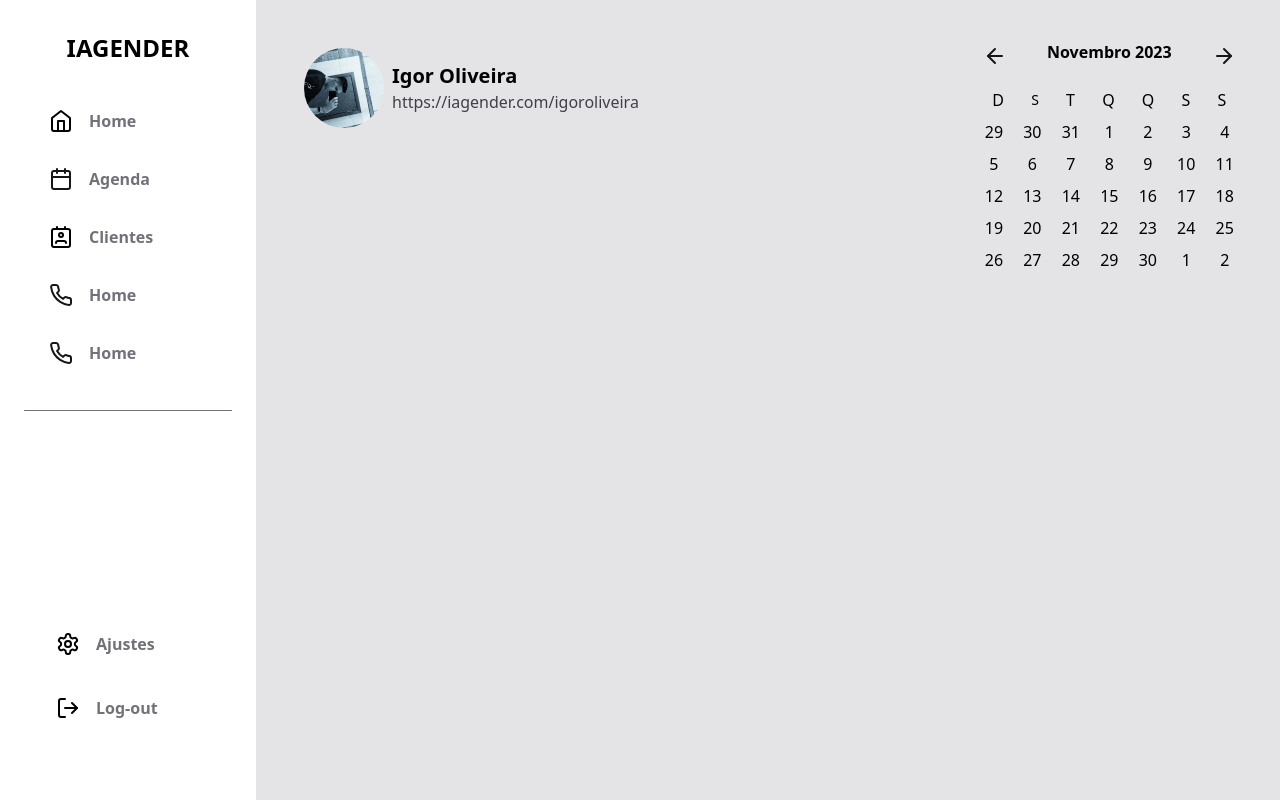
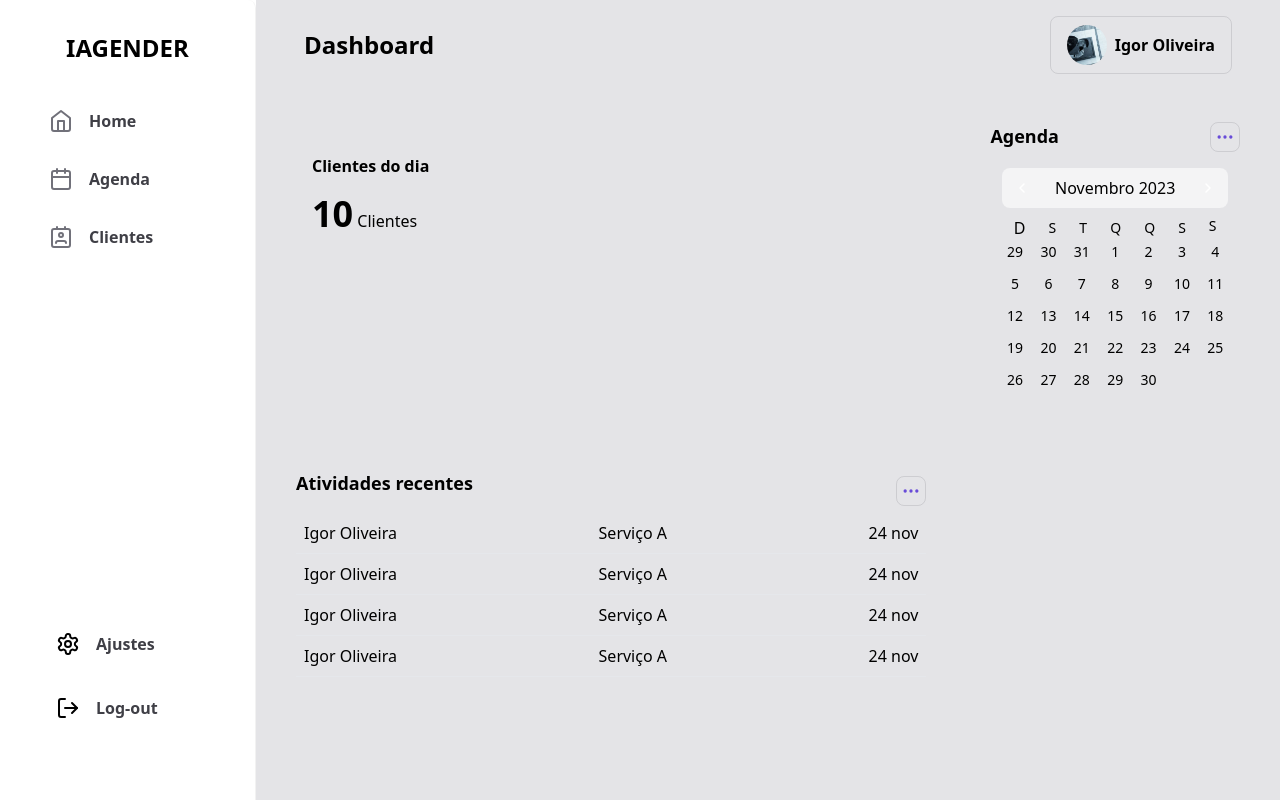
Before and after one commit to IgoorOliveira/iagender, a Django app: page /dashboard/ in a window 1280 px wide. Run offline with Django 4.2, Linux system fonts and the light colour scheme; data that the repository does not hold is empty; some libraries are stand-ins or nearby versions.

Commit message:
style: second version of dashboard

```diff
--- a/home/forms.py
+++ b/home/forms.py
@@ -36,6 +36,11 @@
         model = EstablishmentDay
         fields = "__all__"
 
+class ServiceForm(forms.ModelForm):
+    class Meta:
+        model = Service
+        fields = ["name", "duration", "description"]
+
 
 
 DayFormSet = modelform_factory(EstablishmentDay, exclude=['status'])
--- a/home/templates/aside-dashboard.html
+++ b/home/templates/aside-dashboard.html
@@ -1,54 +1,45 @@
 {% load static %}
-<aside class="bg-complement flex flex-col w-1/5 h-screen px-6 py-8">
+<aside class="bg-complement flex flex-col w-1/5 h-screen rounded-t-lg px-6 py-8 border-r border-zinc-950/5">
     <h1 class="w-full text-center text-2xl font-bold"><a href="{{'/'}}"><span class="text-primary">I</span>AGENDER</a>
     </h1>
 
-    <nav class="w-full flex flex-col gap-2 py-8 border-b border-zinc-500">
+    <nav class="w-full flex flex-col gap-2 py-8 ">
         <button
             class="flex items-center gap-4 px-6 py-3 border border-transparent rounded-lg group hover:bg-zinc-400/20 hover:border-zinc-950/5">
             <svg xmlns="http://www.w3.org/2000/svg" width="24" height="24" viewBox="0 0 24 24" fill="none"
                 stroke="currentColor" stroke-width="2" stroke-linecap="round" stroke-linejoin="round"
-                class="lucide lucide-home group-hover:stroke-primary">
+                class="lucide lucide-home stroke-zinc-500 group-hover:stroke-primary">
                 <path d="m3 9 9-7 9 7v11a2 2 0 0 1-2 2H5a2 2 0 0 1-2-2z" />
                 <polyline points="9 22 9 12 15 12 15 22" />
             </svg>
-            <p class="font-semibold text-zinc-500 group-hover:text-zinc-950">Home</p>
+            <p class="font-semibold text-zinc-700 group-hover:text-zinc-950">Home</p>
         </button>
         <button
             class="flex items-center gap-4 px-6 py-3 border border-transparent rounded-lg group hover:bg-zinc-400/20 hover:border-zinc-950/5">
             <svg xmlns="http://www.w3.org/2000/svg" width="24" height="24" viewBox="0 0 24 24" fill="none"
                 stroke="#171616" stroke-width="2" stroke-linecap="round" stroke-linejoin="round"
-                class="lucide lucide-calendar group-hover:stroke-primary">
+                class="lucide lucide-calendar stroke-zinc-500 group-hover:stroke-primary">
                 <rect width="18" height="18" x="3" y="4" rx="2" ry="2" />
                 <line x1="16" x2="16" y1="2" y2="6" />
                 <line x1="8" x2="8" y1="2" y2="6" />
                 <line x1="3" x2="21" y1="10" y2="10" />
             </svg>
-            <p class="font-semibold text-zinc-500 group-hover:text-zinc-950">Agenda</p>
+            <p class="font-semibold text-zinc-700 group-hover:text-zinc-950">Agenda</p>
         </button>
         <button
             class="flex items-center gap-4 px-6 py-3 border border-transparent rounded-lg group hover:bg-zinc-400/20 hover:border-zinc-950/5">
             <svg xmlns="http://www.w3.org/2000/svg" width="24" height="24" viewBox="0 0 24 24" fill="none"
                 stroke="currentColor" stroke-width="2" stroke-linecap="round" stroke-linejoin="round"
-                class="lucide lucide-contact group-hover:stroke-primary">
+                class="lucide lucide-contact stroke-zinc-500 group-hover:stroke-primary">
                 <path d="M17 18a2 2 0 0 0-2-2H9a2 2 0 0 0-2 2" />
                 <rect width="18" height="18" x="3" y="4" rx="2" />
                 <circle cx="12" cy="10" r="2" />
                 <line x1="8" x2="8" y1="2" y2="4" />
                 <line x1="16" x2="16" y1="2" y2="4" />
             </svg>
-            <p class="font-semibold text-zinc-500 group-hover:text-zinc-950">Clientes</p>
+            <p class="font-semibold text-zinc-700 group-hover:text-zinc-950">Clientes</p>
         </button>
-        <button
-            class="flex items-center gap-4 px-6 py-3 border border-transparent rounded-lg group hover:bg-zinc-400/20 hover:border-zinc-950/5">
-            <img class="text-zinc-400" src="{% static 'assets/svg/phone.svg' %}" alt="">
-            <p class="font-semibold text-zinc-500 group-hover:text-zinc-950">Home</p>
-        </button>
-        <button
-            class="flex items-center gap-4 px-6 py-3 border border-transparent rounded-lg group hover:bg-zinc-400/20 hover:border-zinc-950/5">
-            <img class="text-zinc-400" src="{% static 'assets/svg/phone.svg' %}" alt="">
-            <p class="font-semibold text-zinc-500 group-hover:text-zinc-950">Home</p>
-        </button>
+
     </nav>
     <nav class="w-full mt-auto flex flex-col gap-2 py-8">
         <button class="flex items-center gap-4 px-8 py-4 rounded-lg">
@@ -59,7 +50,7 @@
                     d="M12.22 2h-.44a2 2 0 0 0-2 2v.18a2 2 0 0 1-1 1.73l-.43.25a2 2 0 0 1-2 0l-.15-.08a2 2 0 0 0-2.73.73l-.22.38a2 2 0 0 0 .73 2.73l.15.1a2 2 0 0 1 1 1.72v.51a2 2 0 0 1-1 1.74l-.15.09a2 2 0 0 0-.73 2.73l.22.38a2 2 0 0 0 2.73.73l.15-.08a2 2 0 0 1 2 0l.43.25a2 2 0 0 1 1 1.73V20a2 2 0 0 0 2 2h.44a2 2 0 0 0 2-2v-.18a2 2 0 0 1 1-1.73l.43-.25a2 2 0 0 1 2 0l.15.08a2 2 0 0 0 2.73-.73l.22-.39a2 2 0 0 0-.73-2.73l-.15-.08a2 2 0 0 1-1-1.74v-.5a2 2 0 0 1 1-1.74l.15-.09a2 2 0 0 0 .73-2.73l-.22-.38a2 2 0 0 0-2.73-.73l-.15.08a2 2 0 0 1-2 0l-.43-.25a2 2 0 0 1-1-1.73V4a2 2 0 0 0-2-2z" />
                 <circle cx="12" cy="12" r="3" />
             </svg>
-            <p class="font-semibold text-zinc-500">Ajustes</p>
+            <p class="font-semibold text-zinc-700">Ajustes</p>
         </button>
         <button class="flex items-center gap-4 px-8 py-4 rounded-lg">
             <svg xmlns="http://www.w3.org/2000/svg" width="24" height="24" viewBox="0 0 24 24" fill="none"
@@ -69,7 +60,7 @@
                 <polyline points="16 17 21 12 16 7" />
                 <line x1="21" x2="9" y1="12" y2="12" />
             </svg>
-            <p class="font-semibold text-zinc-500">Log-out</p>
+            <p class="font-semibold text-zinc-700">Log-out</p>
         </button>
     </nav>
     </nav>
--- a/home/templates/dashboard.html
+++ b/home/templates/dashboard.html
@@ -9,35 +9,80 @@
 {% block content %}
 <div class="flex w-full h-screen ">
     {% include 'aside-dashboard.html' %}
-    <main class="flex bg-zinc-200 flex-1">
-        <div class="flex flex-col gap-4 w-2/3 p-8">
-            <div class="p-4 flex gap-2 items-center rounded-lg">
-                <img class="rounded-full w-20 h-20" src="{% static 'assets/foto_github.png' %}" alt="">
-                <div>
-                    <p class="text-xl font-semibold">Igor Oliveira</p>
-                    <p class="text-zinc-700">https://iagender.com/igoroliveira</p>
+    <div class="flex-1 flex flex-col">
+       {% include 'header-dashboard.html' with name="Dashboard" %}
+        <main class="flex gap-4 bg-zinc-200 flex-1 p-4">
+            <div class="flex flex-col gap-4 flex-1">
+
+                <div class="flex-1 flex flex-col gap-4 px-2">
+                    <div class="h-1/2 grid grid-cols-3 gap-4 px-4 py-8 rounded-lg bg-primary overflow-hidden">
+                        <div class="flex flex-col gap-4 bg-complement rounded-lg p-4">
+                            <p class="font-semibold">Clientes do dia</p>
+                            <p><span class="text-4xl font-semibold">10</span> Clientes</p>
+                        </div>
+                        <div class="bg-complement rounded-lg"></div>
+                        <div class="bg-complement rounded-lg"></div>
+                    </div>
+                    <div class="h-1/2 rounded-lg bg-complement p-4">
+
+                        <div class="flex flex-col">
+                            <div class="flex justify-between items-center">
+                                <h2 class="font-semibold text-lg mb-4">Atividades recentes</h2>
+                                <a href="{% url 'services' %}">
+                                    <img class="cursor-pointer rounded-lg p-1 border border-zinc-950/10" src="{% static 'assets/svg/more-horizontal.svg' %}"
+                                        alt="">
+                                </a>
+                            </div>
+                            <div class="flex justify-between items-center border-b p-2">
+                                <p>Igor Oliveira</p>
+                                <p class="semibold">Serviço A</p>
+                                <p>24 nov</p>
+                            </div>
+                            <div class="flex justify-between items-center border-b p-2">
+                                <p>Igor Oliveira</p>
+                                <p class="semibold">Serviço A</p>
+                                <p>24 nov</p>
+                            </div>
+                            <div class="flex justify-between items-center border-b p-2">
+                                <p>Igor Oliveira</p>
+                                <p class="semibold">Serviço A</p>
+                                <p>24 nov</p>
+                            </div>
+                            <div class="flex justify-between items-center border-b p-2">
+                                <p>Igor Oliveira</p>
+                                <p class="semibold">Serviço A</p>
+                                <p>24 nov</p>
+                            </div>
+
                         </div>
                     </div>
-            <div class="flex-1 flex flex-col gap-4">
-                <div class="flex-1  rounded-lg bg-complement"></div>
-                <div class="flex-1 rounded-lg bg-complement"></div>
                 </div>
             </div>
-        <div class="w-1/3 p-6">
-            <div class="w-full flex flex-col gap-2 bg-complement  p-4 rounded-lg border-zinc-950/5 calendar">
-                <div class="flex justify-between gap-4 mb-2">
-                    <img class="cursor-pointer rounded-full p-1 hover:bg-primary/30 hover:stroke-primary  prev-month-button" src="{% static 'assets/svg/arrow-left.svg' %}" alt="">
-                    <p class="font-semibold month"></p>
-                    <img class="cursor-pointer rounded-full p-1 hover:bg-primary/20 hover:stroke-primary next-month-button rotate-180" src="{% static 'assets/svg/arrow-left.svg' %}" alt="">
+            <div class="flex flex-col items-center w-[30%] bg-complement rounded-lg overflow-hidden">
+                <div class="w-full flex flex-col items-center bg-complement p-4 rounded-lg gap-4">
+                    <div class="w-full px-2 flex justify-between">
+                        <h2 class="font-semibold text-lg">Agenda</h2>
+                        <a href="#">
+                            <img class="cursor-pointer rounded-lg p-1 border border-zinc-950/10" src="{% static 'assets/svg/more-horizontal.svg' %}"
+                                alt="">
+                        </a>
+                    </div>
+                    <div class="w-[85%] aspect-1 flex flex-col calendar">
+                        <div class="w-full flex bg-zinc-100 rounded-lg p-2 justify-between items-center gap-4 mb-2">
+                            <img class="cursor-pointer rounded-lg bg-primary  p-1 hover:bg-primary/30 hover:stroke-primary prev-month-button"
+                                src="{% static 'assets/svg/chevron-left.svg' %}" alt="">
+                            <p class="font-medium month"></p>
+                            <img class="cursor-pointer rounded-lg bg-primary p-1 hover:bg-primary/20 hover:stroke-primary next-month-button "
+                                src="{% static 'assets/svg/chevron-right.svg' %}" alt="">
                         </div>
                         <div class="grid grid-flow-col weekdays list-none">
-                    <li class="flex justify-center items-centeR">D</li>
+                            <li class="flex justify-center items-center text-">D</li>
                             <li class="flex justify-center items-center text-sm">S</li>
-                    <li class="flex justify-center items-center">T</li>
-                    <li class="flex justify-center items-center">Q</li>
-                    <li class="flex justify-center items-center">Q</li>
-                    <li class="flex justify-center items-center">S</li>
-                    <li class="flex justify-center items-centeR">S</li>
+                            <li class="flex justify-center items-center text-sm">T</li>
+                            <li class="flex justify-center items-center text-sm">Q</li>
+                            <li class="flex justify-center items-center text-sm">Q</li>
+                            <li class="flex justify-center items-center text-sm">S</li>
+                            <li class="flex justify-center items-centeR text-sm">S</li>
 
                         </div>
                         <div class="grid gap-2 grid-rows-6 grid-cols-7 list-none days ">
@@ -46,6 +91,9 @@
                         </div>
                     </div>
                 </div>
+                <div class="w-full flex-1 bg-primary"></div>
+            </div>
+    </div>
     </main>
 </div>
 {% endblock content %}
--- /dev/null
+++ b/home/templates/header-dashboard.html
@@ -0,0 +1,12 @@
+{% load static %}
+<header class="w-full flex justify-between items-center px-12 py-4 bg-zinc-200">
+    <p class="font-semibold text-2xl">{{name}}</p>
+
+    <nav>
+        <div class="flex items-center gap-2 border border-zinc-950/10 px-4 py-2 rounded-lg">
+            <img class="rounded-full w-10 h-10" src="{% static 'assets/foto_github.png' %}" alt="">
+            <p class="font-semibold">Igor Oliveira</p>
+
+        </div>
+    </nav>
+</header>
--- a/home/urls.py
+++ b/home/urls.py
@@ -7,5 +7,6 @@
     path('auth/', views.auth_with_email, name="auth"),
     path('dashboard/', views.get_user, name="dashboard"),
     path('services/', views.get_services, name="services"),
-    path('operating_days/', views.get_operating_days, name="operating_days")
+    path('operating_days/', views.get_operating_days, name="operating_days"),
+    path('settings/', views.get_settings, name="settings")
 ]
--- a/home/views.py
+++ b/home/views.py
@@ -2,7 +2,7 @@
 from django.http import HttpResponse, JsonResponse
 from django.template import Context
 from .models import Account, Category, Adress, Day, Interval, Establishment, EstablishmentDay
-from .forms import AccountForm, EstablishmentForm, AdressForm, DayFormSet
+from .forms import AccountForm, EstablishmentForm, AdressForm, ServiceForm
 
 
 from datetime import timedelta
@@ -85,9 +85,6 @@
         else:
             return redirect('auth')
 
-def get_services(request):
-    if request.method == "GET":
-        return render(request, 'services.html')
 
 def get_operating_days(request):
     context = {}
@@ -101,6 +98,22 @@
     return JsonResponse(context)
 
 
+def get_services(request):
+    if request.method == "GET":
+        return render(request, 'services.html')
+    else:
+        form = ServiceForm(request.POST.copy())
+        if 'duration' in form.data:
+
+            form.data['duration'] = form.data['duration'][:-1]
+
+        if form.is_valid():
+            service_instance = form.save(commit=False)
+        return redirect("services")
+
+def get_settings(request):
+    if request.method == "GET":
+        return render(request, "settings.html")
 
 def validate_form(request, formModel):
     fields = formModel().fields.keys()
--- a/static/js/calendar.js
+++ b/static/js/calendar.js
@@ -60,9 +60,9 @@
         }
     }
 
-    for (let i = 1; i <= 7 - lastDayIndexMonth - 1; i++) {
+    /*for (let i = 1; i <= 7 - lastDayIndexMonth - 1; i++) {
         days.push(createDayComponent(i, "next-days"));
-    }
+    }*/
 
     days.forEach(day =>{
         calendarDays.appendChild(day)
@@ -81,7 +81,7 @@
         }
     }
     day.innerText = value;
-    day.classList.add("cursor-pointer", "flex", "justify-center", "items-center", style);
+    day.classList.add("cursor-pointer", "flex", "justify-center", "items-center", "text-sm", "aspect-1", "p-[2px]", style);
 
     day.addEventListener("click", () =>{
 
```
Also changed, not shown: home/templates/services.html (+40 -11 lines), home/templates/settings.html (added, +13 -0 lines), theme/static_src/src/styles.css (+1 -6 lines), static/assets/svg/chevron-left.svg (added), static/assets/svg/chevron-right.svg (added), static/assets/svg/clock.svg, static/assets/svg/more-horizontal.svg (added), static/assets/svg/x.svg (added). Lines whose indentation alone changed are shown as unchanged.
